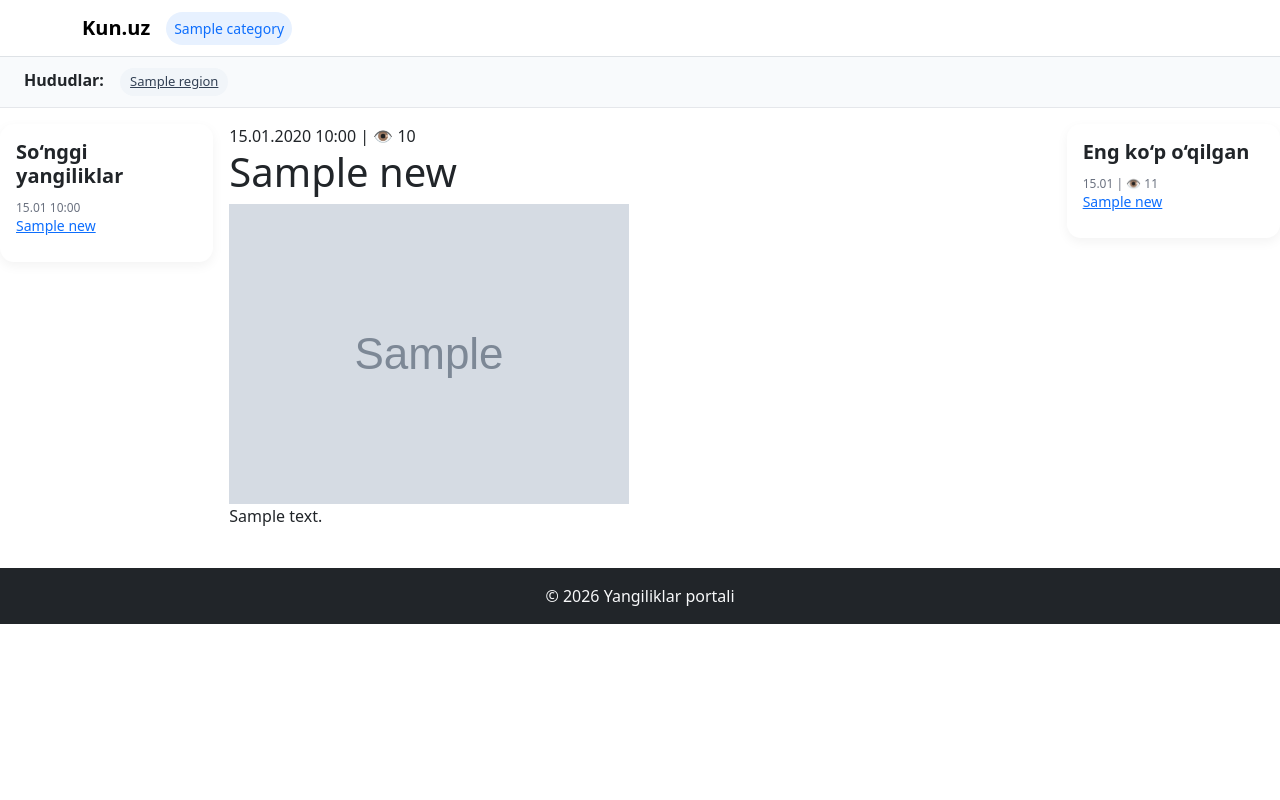
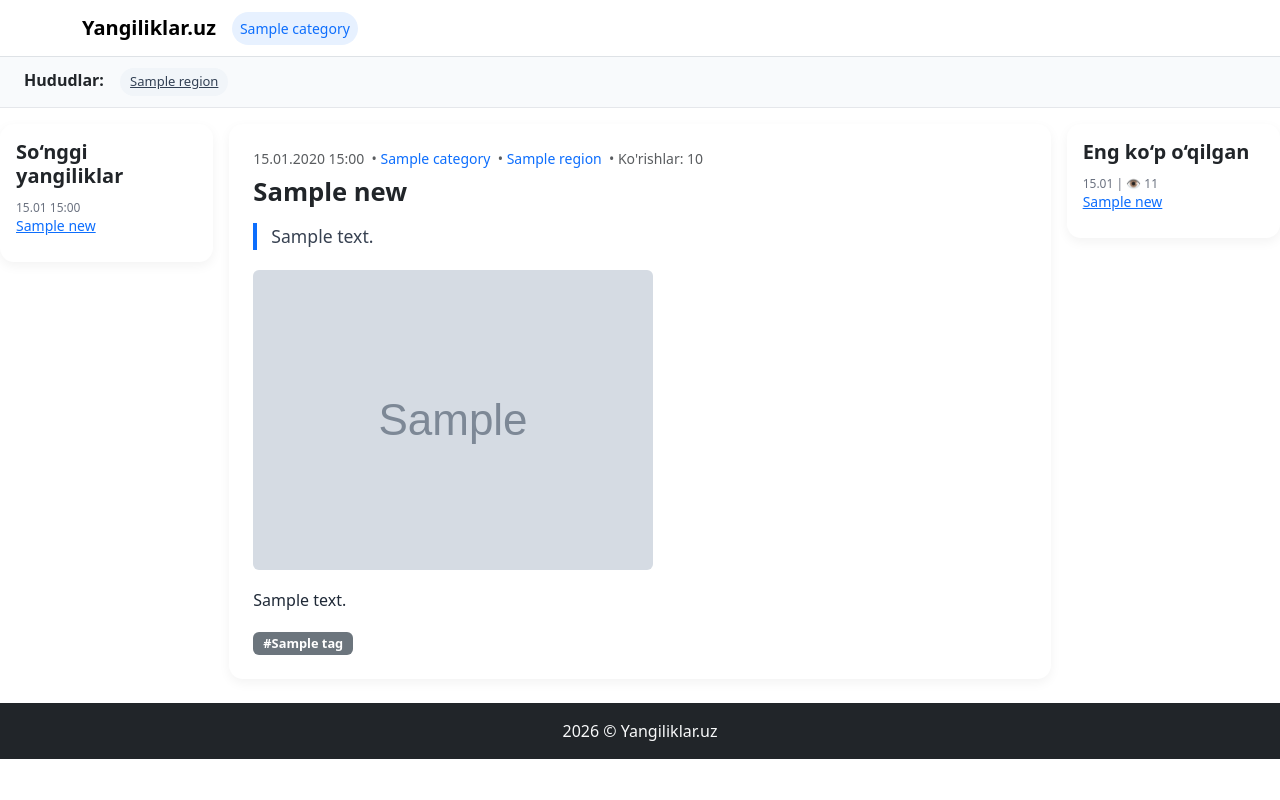
Before and after one commit to Abbos0723/News, a Django app: a page that uses newsapp/templates/newsapp/base.html in a window 1280 px wide. Run offline with Django 5.2, Linux system fonts and the light colour scheme; tables that the repository leaves empty hold one stand-in row (values such as "Sample post"); grey boxes marked "Sample" are stand-in pictures.

Commit message:
Refactor to professional standard and rename to Yangiliklar.uz
- Rename brand from Kun.uz to Yangiliklar.uz across templates
- Add description, get_absolute_url fields/methods to all models
- Fix News.slug max_length 50→200, count_views to PositiveIntegerField
- Fix upload_to format (%y→%Y), add blank=True to tags M2M
- Fix model verbose_name typos (Katigoriya→Kategoriya, Taglar→Teglar)
- Add search_fields, list_filter, date_hierarchy, filter_horizontal to admin
- Add pagination (10/page) to home, category, region, tag views
- Fix tag_news context variable name inconsistency
- Limit most_viewed to top 10 in read_more view
- Limit latest_news context processor to 10 items
- Fix settings: LANGUAGE_CODE=uz, TIME_ZONE=Asia/Tashkent
- Make DEBUG and ALLOWED_HOSTS configurable via .env
- Fix MEDIA_URL/MEDIA_ROOT to use absolute paths, add STATIC_ROOT
- Add DEFAULT_AUTO_FIELD setting
- Add SEO meta/OG tag blocks to base.html
- Add {% now %} to footer, add block title/meta to all templates
- Fix category/region/tag templates using wrong context variable (title)
- Add empty states for all list views
- Add article styles, link styles, tag badges to CSS
- Create reusable _pagination.html partial

Co-Authored-By: Claude Sonnet 4.6 <noreply@anthropic.com>

```diff
--- a/newsapp/context_processors.py
+++ b/newsapp/context_processors.py
@@ -2,15 +2,12 @@ from newsapp.models import Category, Region, News
 
 
 def category(request):
-    categories = Category.objects.all()
-    return {'categories': categories}
+    return {'categories': Category.objects.all()}
 
 
 def regions(request):
-    regions = Region.objects.all()
-    return {'regions': regions}
+    return {'regions': Region.objects.all()}
 
 
 def latest_news(request):
-    latest_news = News.objects.order_by("-created_at")
-    return {'latest_news': latest_news}
+    return {'latest_news': News.objects.order_by("-created_at")[:10]}
--- a/newsapp/models.py
+++ b/newsapp/models.py
@@ -1,4 +1,5 @@
 from django.db import models
+from django.urls import reverse
 
 
 class Category(models.Model):
@@ -8,9 +9,12 @@ class Category(models.Model):
     def __str__(self):
         return self.name
 
+    def get_absolute_url(self):
+        return reverse('category_news', kwargs={'slug': self.slug})
+
     class Meta:
-        verbose_name_plural = "Katigoriyalar"
-        verbose_name = "Katigoriya"
+        verbose_name_plural = "Kategoriyalar"
+        verbose_name = "Kategoriya"
 
 
 class Region(models.Model):
@@ -20,6 +24,9 @@ class Region(models.Model):
     def __str__(self):
         return self.name
 
+    def get_absolute_url(self):
+        return reverse('region_news', kwargs={'slug': self.slug})
+
     class Meta:
         verbose_name_plural = "Hududlar"
         verbose_name = "Hudud"
@@ -27,22 +34,27 @@ class Region(models.Model):
 
 class News(models.Model):
     title = models.CharField(max_length=200)
-    slug = models.SlugField(max_length=50, unique=True)
-    content = models.TextField(blank=True)
-    image = models.ImageField(upload_to="image/%y/%m/%d/")
+    slug = models.SlugField(max_length=200, unique=True)
+    description = models.TextField(blank=True, verbose_name="Qisqa tavsif")
+    content = models.TextField(blank=True, verbose_name="Matn")
+    image = models.ImageField(upload_to="image/%Y/%m/%d/")
     created_at = models.DateTimeField(auto_now_add=True)
     updated_at = models.DateTimeField(auto_now=True)
     category = models.ForeignKey(Category, on_delete=models.SET_NULL, null=True, blank=True)
     region = models.ForeignKey(Region, on_delete=models.SET_NULL, null=True, blank=True)
-    count_views = models.IntegerField(default=0)
-    tags = models.ManyToManyField("Tag")
+    count_views = models.PositiveIntegerField(default=0)
+    tags = models.ManyToManyField("Tag", blank=True)
 
     def __str__(self):
         return self.title
 
+    def get_absolute_url(self):
+        return reverse('read_more', kwargs={'slug': self.slug})
+
     class Meta:
         verbose_name_plural = "Yangiliklar"
         verbose_name = "Yangilik"
+        ordering = ['-created_at']
 
 
 class Tag(models.Model):
@@ -52,6 +64,9 @@ class Tag(models.Model):
     def __str__(self):
         return self.name
 
+    def get_absolute_url(self):
+        return reverse('tag_news', kwargs={'slug': self.slug})
+
     class Meta:
-        verbose_name_plural = "Taglar"
-        verbose_name = "Tag"
+        verbose_name_plural = "Teglar"
+        verbose_name = "Teg"
--- a/newsapp/templates/newsapp/base.html
+++ b/newsapp/templates/newsapp/base.html
@@ -3,8 +3,12 @@
 <html lang="uz">
 <head>
     <meta charset="UTF-8">
-    <title>{% block title %}Yangiliklar{% endblock %}</title>
+    <title>{% block title %}Yangiliklar.uz{% endblock %} | Yangiliklar.uz</title>
     <meta name="viewport" content="width=device-width, initial-scale=1">
+    <meta name="description" content="{% block meta_description %}O'zbekiston va dunyo yangiliklari{% endblock %}">
+    <meta property="og:title" content="{% block og_title %}Yangiliklar.uz{% endblock %}">
+    <meta property="og:description" content="{% block og_description %}O'zbekiston va dunyo yangiliklari{% endblock %}">
+    {% block og_image %}{% endblock %}
 
     <link href="https://cdn.jsdelivr.net/npm/bootstrap@5.3.8/dist/css/bootstrap.min.css" rel="stylesheet">
     <link rel="stylesheet" href="{% static 'css/main.css' %}">
@@ -45,7 +49,7 @@
 </div>
 
 <footer class="bg-dark text-light text-center py-3 mt-4">
-    © 2026 Yangiliklar portali
+    {% now "Y" %} &copy; Yangiliklar.uz
 </footer>
 
 <script src="https://cdn.jsdelivr.net/npm/bootstrap@5.3.8/dist/js/bootstrap.bundle.min.js"></script>
--- a/newsapp/templates/newsapp/inc/_nav1.html
+++ b/newsapp/templates/newsapp/inc/_nav1.html
@@ -1,6 +1,6 @@
 <nav class="navbar navbar-expand-lg bg-white border-bottom">
   <div class="container">
-    <a class="navbar-brand fw-bold" href="/">Kun.uz</a>
+    <a class="navbar-brand fw-bold" href="/">Yangiliklar.uz</a>
     <div class="collapse navbar-collapse show">
       <ul class="navbar-nav category-bar">
         {% for category in categories %}
--- a/newsapp/templates/newsapp/read_more.html
+++ b/newsapp/templates/newsapp/read_more.html
@@ -1,23 +1,40 @@
 {% extends 'newsapp/base.html' %}
+
+{% block title %}{{ new.title }}{% endblock %}
+{% block meta_description %}{{ new.description|default:new.content|truncatechars:160 }}{% endblock %}
+{% block og_title %}{{ new.title }}{% endblock %}
+{% block og_description %}{{ new.description|default:new.content|truncatechars:160 }}{% endblock %}
+{% block og_image %}<meta property="og:image" content="{{ request.scheme }}://{{ request.get_host }}{{ new.image.url }}">{% endblock %}
 
 {% block content1 %}
 <div class="article-wrapper">
 
-    <div class="article-meta">
-        {{ new.created_at|date:"d.m.Y H:i" }} | 👁 {{ new.count_views }}
+    <div class="article-meta text-muted small mb-2">
+        {{ new.created_at|date:"d.m.Y H:i" }}
+        {% if new.category %}&nbsp;&bull;&nbsp;<a href="{{ new.category.get_absolute_url }}">{{ new.category.name }}</a>{% endif %}
+        {% if new.region %}&nbsp;&bull;&nbsp;<a href="{{ new.region.get_absolute_url }}">{{ new.region.name }}</a>{% endif %}
+        &nbsp;&bull;&nbsp;Ko'rishlar: {{ new.count_views }}
     </div>
 
     <h1>{{ new.title }}</h1>
 
-    <div class="article-lead">
-        {{ new.description }}
-    </div>
+    {% if new.description %}
+    <div class="article-lead">{{ new.description }}</div>
+    {% endif %}
 
-    <img src="{{ new.image.url }}" alt="{{ new.title }}">
+    <img src="{{ new.image.url }}" alt="{{ new.title }}" class="img-fluid rounded mb-3">
 
     <div class="article-content">
         {{ new.content|linebreaks }}
     </div>
 
+    {% if new.tags.exists %}
+    <div class="article-tags mt-3">
+        {% for tag in new.tags.all %}
+        <a href="{{ tag.get_absolute_url }}" class="badge bg-secondary text-decoration-none me-1">#{{ tag.name }}</a>
+        {% endfor %}
+    </div>
+    {% endif %}
+
 </div>
 {% endblock %}
--- a/newsapp/views.py
+++ b/newsapp/views.py
@@ -1,53 +1,51 @@
+from django.core.paginator import Paginator
+from django.db.models import F
 from django.shortcuts import render, get_object_or_404
-from django.db.models import F
-from newsapp.models import *
+
+from newsapp.models import Category, News, Region, Tag
+
+PAGE_SIZE = 10
+
+
+def _paginate(request, queryset):
+    paginator = Paginator(queryset, PAGE_SIZE)
+    return paginator.get_page(request.GET.get('page'))
 
 
 def home(request):
-    context = {
-        "news": News.objects.order_by("-created_at")
-    }
-    return render(request, "newsapp/home.html", context)
+    return render(request, "newsapp/home.html", {
+        "page_obj": _paginate(request, News.objects.order_by("-created_at")),
+    })
 
 
 def category_news(request, slug):
     category = get_object_or_404(Category, slug=slug)
-    news = News.objects.filter(category=category)
-    context = {
+    return render(request, "newsapp/category_news.html", {
         'category': category,
-        'news': news,
-    }
-    return render(request, "newsapp/category_news.html", context)
+        'page_obj': _paginate(request, News.objects.filter(category=category)),
+    })
 
 
 def region_news(request, slug):
     region = get_object_or_404(Region, slug=slug)
-    news = News.objects.filter(region=region)
-    context = {
+    return render(request, "newsapp/region_news.html", {
         'region': region,
-        'news': news,
-    }
-    return render(request, "newsapp/region_news.html", context)
+        'page_obj': _paginate(request, News.objects.filter(region=region)),
+    })
 
 
 def read_more(request, slug):
     new = get_object_or_404(News, slug=slug)
-    most_viewed = News.objects.order_by('-count_views')
     News.objects.filter(pk=new.pk).update(count_views=F('count_views') + 1)
-
-    context = {
+    return render(request, "newsapp/read_more.html", {
         'new': new,
-        'most_viewed': most_viewed,
-    }
-    return render(request, "newsapp/read_more.html", context)
+        'most_viewed': News.objects.order_by('-count_views')[:10],
+    })
 
 
 def tag_news(request, slug):
     tag = get_object_or_404(Tag, slug=slug)
-    tag_news = News.objects.filter(tags=tag)
-
-    context = {
+    return render(request, "newsapp/tag_news.html", {
         'tag': tag,
-        'tag_news': tag_news,
-    }
-    return render(request, "newsapp/tag_news.html", context)
+        'page_obj': _paginate(request, News.objects.filter(tags=tag)),
+    })
--- a/static/css/main.css
+++ b/static/css/main.css
@@ -68,3 +68,58 @@
     font-size: 12px;
     color: #6b7280;
 }
+
+/* CARD LINKS */
+.card h5 a {
+    color: #1a1a2e;
+    text-decoration: none;
+}
+
+.card h5 a:hover {
+    color: #0d6efd;
+}
+
+/* ARTICLE */
+.article-wrapper {
+    background: white;
+    border-radius: 14px;
+    padding: 24px;
+    box-shadow: 0 4px 12px rgba(0,0,0,0.05);
+}
+
+.article-wrapper h1 {
+    font-size: 1.6rem;
+    font-weight: 700;
+    margin-bottom: 16px;
+}
+
+.article-lead {
+    font-size: 1.1rem;
+    color: #374151;
+    font-weight: 500;
+    border-left: 4px solid #0d6efd;
+    padding-left: 14px;
+    margin-bottom: 20px;
+}
+
+.article-content {
+    font-size: 1rem;
+    line-height: 1.8;
+    color: #1f2937;
+}
+
+.article-meta {
+    color: #6b7280;
+    font-size: 0.875rem;
+    margin-bottom: 12px;
+}
+
+.article-meta a {
+    color: #0d6efd;
+    text-decoration: none;
+}
+
+.article-tags .badge {
+    font-size: 0.8rem;
+    padding: 5px 10px;
+}
```
Also changed, not shown: news/settings.py (+10 -8 lines), newsapp/admin.py (+15 -7 lines), newsapp/templates/newsapp/category_news.html (+13 -5 lines), newsapp/templates/newsapp/home.html (+12 -4 lines), newsapp/templates/newsapp/inc/_pagination.html (added, +25 -0 lines), newsapp/templates/newsapp/region_news.html (+13 -5 lines), newsapp/templates/newsapp/tag_news.html (+13 -5 lines), newsapp/migrations/0002_alter_category_options_alter_news_options_and_more.py (added), 1 other file.
